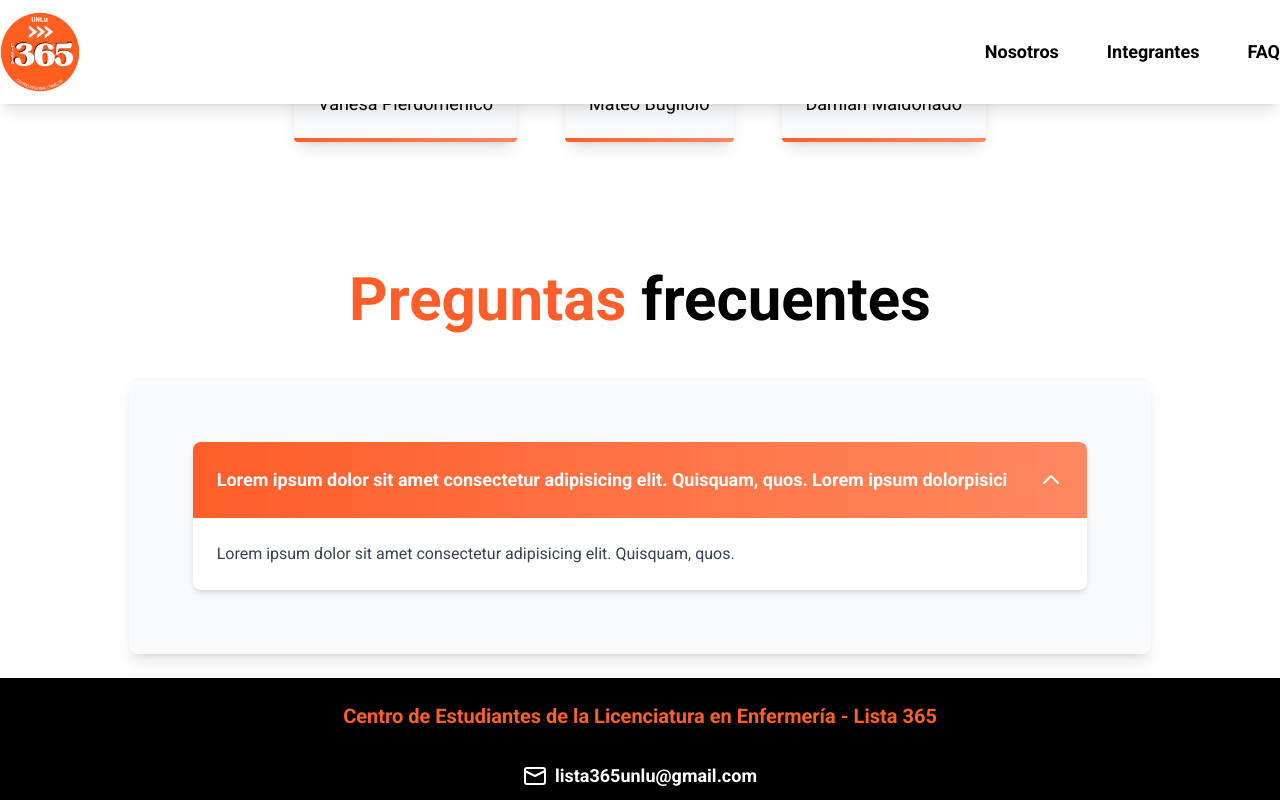
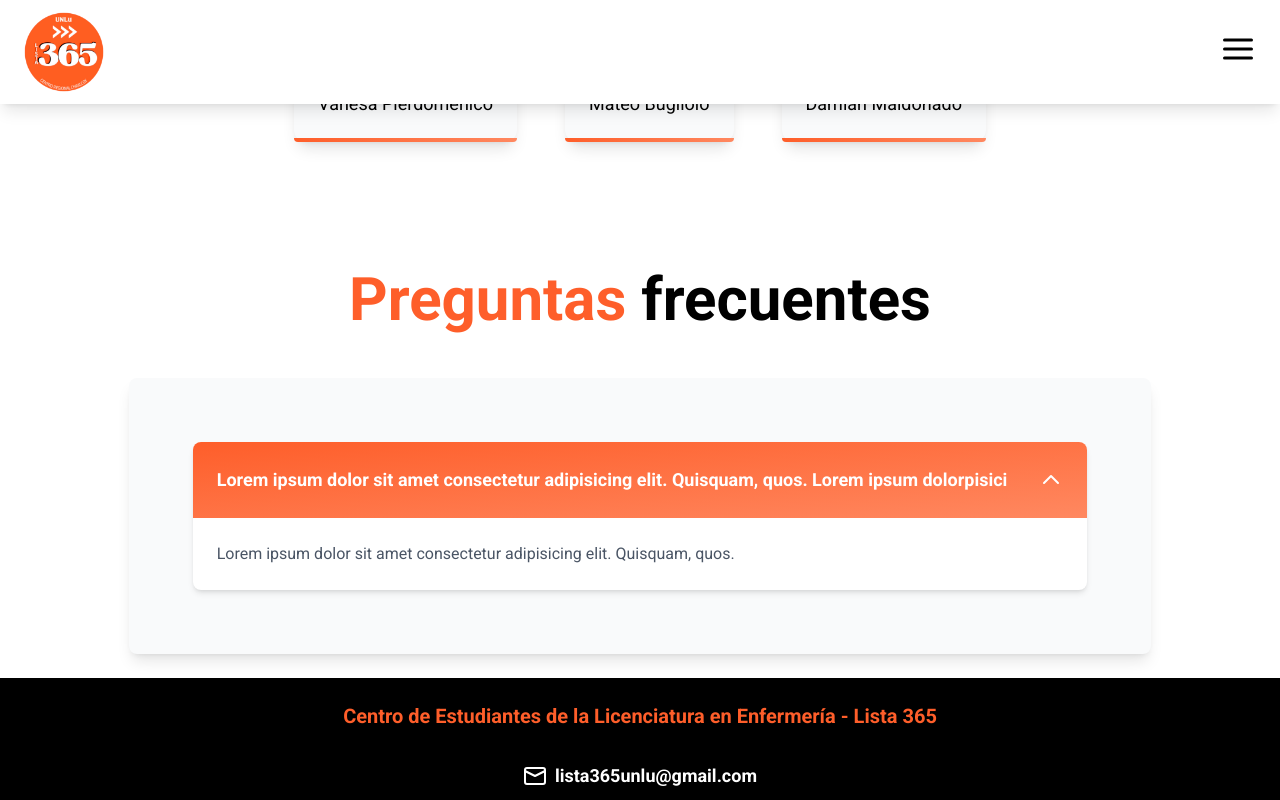
Before and after one commit to FranciscoJarusz/lista365, a React (Vite) app: page / in a window 1280 px wide. Both pictures are taken after a click on the label 639 px from the left and 1838 px from the top of the page. Shown: the part 1358-2158 px from the top of the page. Built offline with nearby package versions, Linux system fonts and the light colour scheme.

Commit message:
Agrego animación para botones. Cambio el header a menú de hamburguesa. Cambios mínimos en algunos componentes.

```diff
--- a/src/components/Footer.jsx
+++ b/src/components/Footer.jsx
@@ -32,7 +32,7 @@ const Footer = () => {
 
                 <div className="flex items-center justify-center gap-6">
 
-                     <a href="https://www.instagram.com/lista365unlu/" target="_blank" className="bg-primario p-3 rounded-full hover:scale-110 transition-transform duration-300">
+                     <a href="https://www.instagram.com/lista365unlu/" target="_blank" className="gradiente-boton p-3 rounded-full">
                          <img
                              src={instagramIcon}
                              alt="Instagram"
@@ -42,7 +42,7 @@ const Footer = () => {
                          />
                      </a>
 
-                     <a href="https://wa.me/541167545219" target="_blank" className="bg-primario p-3 rounded-full hover:scale-110 transition-transform duration-300">
+                     <a href="https://wa.me/541167545219" target="_blank" className="gradiente-boton p-3 rounded-full">
                          <img
                              src={whatsappIcon}
                              alt="WhatsApp"
--- a/src/components/Header.jsx
+++ b/src/components/Header.jsx
@@ -1,10 +1,21 @@
-import React from 'react';
+import React, { useState } from 'react';
 import logo from '../assets/logo365.png';
 
 const Header = ({showNav = true }) => {
+  const [isMenuOpen, setIsMenuOpen] = useState(false);
+
+  const toggleMenu = () => {
+    setIsMenuOpen(!isMenuOpen);
+  };
+
+  const closeMenu = () => {
+    setIsMenuOpen(false);
+  };
+
   return (
+    <>
       <header className="bg-white shadow-lg fixed top-0 left-0 right-0 z-999">
-      <div className="max-w-7xl mx-auto">
+        <div className="max-w-7xl mx-auto px-6">
           <div className="flex justify-between items-center py-3">
             <div>
               <a href="/">
@@ -13,21 +24,72 @@ const Header = ({showNav = true }) => {
             </div>
 
             {showNav && (
-            <nav className="flex gap-12">
-              <a href="#nosotros" className="animacion-underline text-black text-lg font-bold">
-                Nosotros
-              </a>
-              <a href="#integrantes" className="animacion-underline text-black text-lg font-bold">
-                Integrantes
-              </a>
-              <a href="#preguntas-frecuentes" className="animacion-underline text-black text-lg font-bold">
-                FAQ
-              </a>
-            </nav>
+              <div className="relative z-[1001]">
+                <button
+                  onClick={toggleMenu}
+                  aria-label="Abrir menú"
+                >
+                  <svg xmlns="http://www.w3.org/2000/svg" viewBox="0 0 24 24" fill="none" stroke="currentColor" strokeWidth="2" strokeLinecap="round" strokeLinejoin="round" width="36  " height="36" className="stroke-black hover:stroke-primario transition-colors duration-300 hover:cursor-pointer">
+                    <line x1="3" y1="6" x2="21" y2="6"/>
+                    <line x1="3" y1="12" x2="21" y2="12"/>
+                    <line x1="3" y1="18" x2="21" y2="18"/>
+                  </svg>
+                </button>
+              </div>
             )}
           </div>
         </div>
       </header>
+
+      <div
+        className={`fixed inset-0 transition-all duration-300 ease-in-out ${
+          isMenuOpen ? 'opacity-100 visible' : 'opacity-0 invisible'
+        }`}
+        onClick={closeMenu}
+      ></div>
+
+       <div className={`fixed top-0 right-0 h-screen w-full max-w-[400px] md:max-w-[450px] lg:max-w-[500px] bg-gradient-to-br from-primario to-secundario z-[1000] transition-all duration-300 ease-in-out ${
+         isMenuOpen ? 'right-0' : 'right-[-100%]'
+       }`}>
+          <div className="flex justify-between items-center px-12 py-4 border-b border-white/40">
+            <p className="text-white text-2xl font-bold">Menú</p>
+            <button
+              onClick={closeMenu}
+              className="bg-transparent border-none text-white text-3xl cursor-pointer p-2 transition-transform duration-300 hover:scale-125"
+              aria-label="Cerrar menú"
+            >
+              ×
+            </button>
+          </div>
+
+        <div className="pt-8 px-10 pb-10 h-full flex flex-col justify-start items-center gap-8">
+
+          <nav className="flex flex-col gap-6 w-full items-center">
+              <a
+                href="#nosotros"
+                onClick={closeMenu}
+                className="text-white no-underline text-xl font-bold py-4 px-8 rounded-[25px] transition-all duration-300 text-center w-full max-w-[250px] relative overflow-hidden hover:bg-white/10 hover:-translate-y-0.5 before:content-[''] before:absolute before:top-0 before:-left-full before:w-full before:h-full before:bg-white/10 before:transition-all before:duration-300 hover:before:left-0"
+              >
+                Nosotros
+              </a>
+            <a
+              href="#integrantes"
+              onClick={closeMenu}
+              className="text-white no-underline text-xl font-bold py-4 px-8 rounded-[25px] transition-all duration-300 text-center w-full max-w-[250px] relative overflow-hidden hover:bg-white/10 hover:-translate-y-0.5 before:content-[''] before:absolute before:top-0 before:-left-full before:w-full before:h-full before:bg-white/10 before:transition-all before:duration-300 hover:before:left-0"
+            >
+              Integrantes
+            </a>
+            <a
+              href="#preguntas-frecuentes"
+              onClick={closeMenu}
+              className="text-white no-underline text-xl font-bold py-4 px-8 rounded-[25px] transition-all duration-300 text-center w-full max-w-[250px] relative overflow-hidden hover:bg-white/10 hover:-translate-y-0.5 before:content-[''] before:absolute before:top-0 before:-left-full before:w-full before:h-full before:bg-white/10 before:transition-all before:duration-300 hover:before:left-0"
+            >
+              FAQ
+            </a>
+          </nav>
+        </div>
+      </div>
+    </>
   );
 };
 
--- a/src/components/Integrantes.jsx
+++ b/src/components/Integrantes.jsx
@@ -7,7 +7,7 @@ const Integrantes = () => {
         <div id="integrantes" className="p-6 flex flex-col items-center justify-center mt-20 mx-auto gap-6">
             <h1 className="text-6xl font-bold text-black"><span className="text-primario">Conocé</span> a nuestros <span className="text-primario">integrantes</span></h1>
 
-            <div className="h-1 w-70 bg-gradient-to-r from-primario to-secundario rounded-xl"></div>
+            <div className="h-1 w-30 bg-gradient-to-r from-primario to-secundario rounded-xl"></div>
 
             <h2 className="text-3xl font-bold text-primario">Comisión Directiva</h2>
 
@@ -17,7 +17,7 @@ const Integrantes = () => {
                     <img src={cameraIcon} alt="Presidente" className="w-50 h-50 rounded-full object-cover" />
                     <h3 className="text-2xl font-medium text-black">Jesús Ressia</h3>
                     <p className="text-lg text-primario font-bold max-w-2xl">Presidente</p>
-                     <a href="/" target="_blank" className="flex items-center gap-4 bg-primario rounded-full px-6 py-2 text-lg text-white hover:scale-105 transition-all duration-300 ease-in-out w-40">
+                     <a href="/" target="_blank" className="flex items-center gap-4 gradiente-boton rounded-full px-6 py-2 text-lg text-white w-40">
                          <img src={linkedinIcon} alt="LinkedIn" className="w-6 h-6"/>
                           <span>LinkedIn</span>
                       </a>
@@ -27,7 +27,7 @@ const Integrantes = () => {
                     <img src={cameraIcon} alt="Presidente" className="w-50 h-50 rounded-full object-cover" />
                     <h3 className="text-2xl font-medium text-black">Mateo Schenone</h3>
                     <p className="text-lg text-primario font-bold max-w-2xl">Vice Presidente</p>
-                     <a href="/" target="_blank" className="flex items-center gap-4 bg-primario rounded-full px-6 py-2 text-lg text-white hover:scale-105 transition-all duration-300 ease-in-out w-40">
+                     <a href="/" target="_blank" className="flex items-center gap-4 gradiente-boton rounded-full px-6 py-2 text-lg text-white w-40">
                          <img src={linkedinIcon} alt="LinkedIn" className="w-6 h-6"/>
                           <span>LinkedIn</span>
                       </a>
@@ -37,7 +37,7 @@ const Integrantes = () => {
                     <img src={cameraIcon} alt="Presidente" className="w-50 h-50 rounded-full object-cover" />
                     <h3 className="text-2xl font-medium text-black">Fátima Cirulli</h3>
                     <p className="text-lg text-primario font-bold max-w-2xl">Secretaria general</p>
-                     <a href="/" target="_blank" className="flex items-center gap-4 bg-primario rounded-full px-6 py-2 text-lg text-white hover:scale-105 transition-all duration-300 ease-in-out w-40">
+                     <a href="/" target="_blank" className="flex items-center gap-4 gradiente-boton rounded-full px-6 py-2 text-lg text-white w-40">
                          <img src={linkedinIcon} alt="LinkedIn" className="w-6 h-6"/>
                           <span>LinkedIn</span>
                       </a>
--- a/src/components/Preguntas-frecuentes.jsx
+++ b/src/components/Preguntas-frecuentes.jsx
@@ -12,7 +12,7 @@ const PreguntasFrecuentes = () => {
 
                     <input type="checkbox" id="pregunta1" className="hidden" />
 
-                    <label htmlFor="pregunta1" className="group w-full p-6 text-left flex gap-8 items-center transition-colors duration-300 cursor-pointer bg-white hover:bg-gradient-to-r hover:from-primario hover:to-secundario hover:text-white">
+                    <label htmlFor="pregunta1" className="group w-full p-6 text-left flex gap-8 items-center transition-colors duration-300 cursor-pointer bg-white hover:bg-gradient-to-br hover:from-primario hover:to-secundario hover:text-white">
 
                         <span className="text-lg font-semibold text-black group-hover:text-white transition-colors duration-300">
                             Lorem ipsum dolor sit amet consectetur adipisicing elit. Quisquam, quos. Lorem ipsum dolorpisici
@@ -36,7 +36,7 @@ const PreguntasFrecuentes = () => {
                     <div className="deslizar-abajo-content">
 
                         <div className="p-6">
-                            <p className="text-gray-700">
+                            <p className="text-gray-600">
                                 Lorem ipsum dolor sit amet consectetur adipisicing elit. Quisquam, quos.
                             </p>
 
--- a/src/index.css
+++ b/src/index.css
@@ -70,7 +70,7 @@ html {
 }
 
 .deslizar-abajo input[type="checkbox"]:checked ~ label {
-  background: linear-gradient(to right, var(--color-primario), var(--color-secundario)) !important;
+  background: linear-gradient(to bottom right, var(--color-primario), var(--color-secundario)) !important;
   color: white !important;
 }
 
@@ -82,3 +82,16 @@ html {
 .deslizar-abajo input[type="checkbox"]:checked ~ label span:first-child {
   color: white !important;
 }
+
+.gradiente-boton {
+  background: var(--color-primario);
+  background-size: 200% 200%;
+  transition: background-position 0.3s ease-in-out, transform 0.3s ease-in-out;
+  background-image: linear-gradient(135deg, var(--color-primario) 0%, var(--color-primario) 50%, var(--color-secundario) 100%);
+  background-position: 0% 0%;
+}
+
+.gradiente-boton:hover {
+  background-position: 100% 100%;
+  transform: scale(1.05);
+}
```
Also changed, not shown: src/assets/hamburguesa.svg (added). Lines whose indentation alone changed are shown as unchanged.
